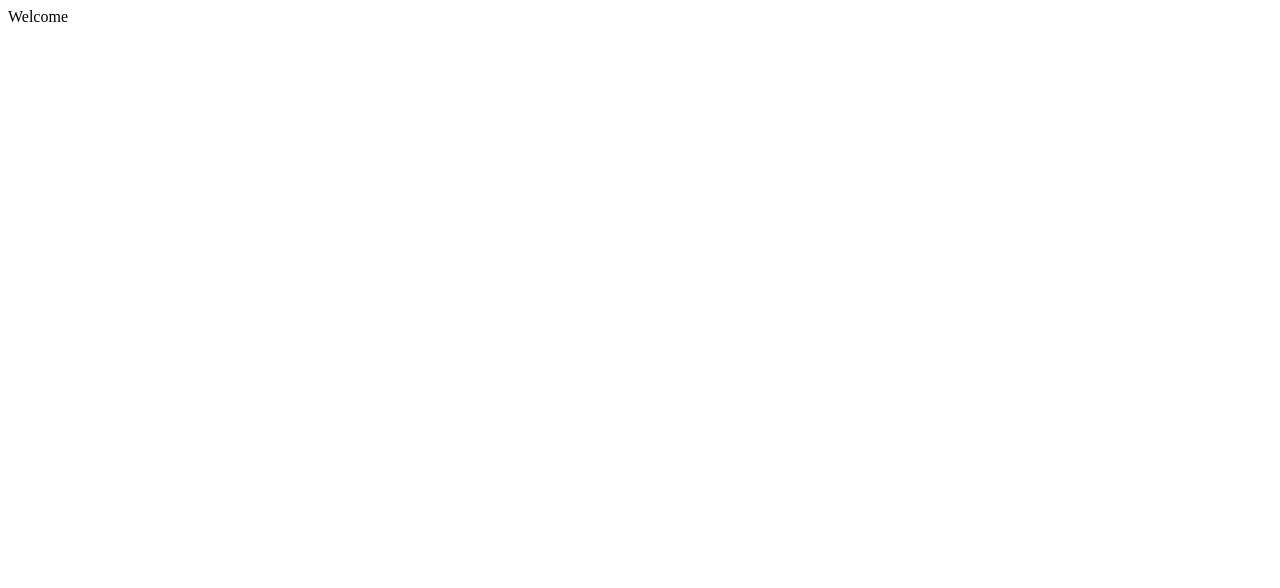
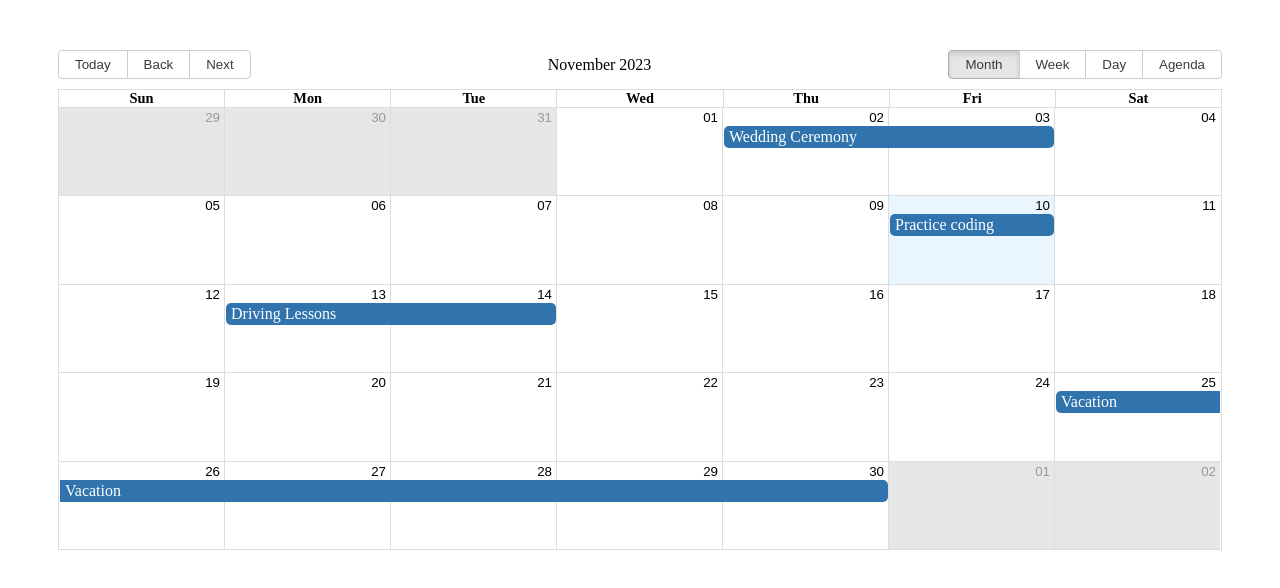
Before and after one commit to michael-ono/calendar-event-react, a React (Vite) app: page / in a window 1280 px wide. Shown: the top 588 px of the page. Built offline with nearby package versions, Linux system fonts and the light colour scheme.

Commit message:
set up events, add new pakage

```diff
--- a/package.json
+++ b/package.json
@@ -11,6 +11,7 @@
   },
   "dependencies": {
     "date-fns": "^2.30.0",
+    "moment": "^2.29.4",
     "react": "^18.2.0",
     "react-big-calendar": "^1.8.5",
     "react-datepicker": "^4.21.0",
--- a/src/App.jsx
+++ b/src/App.jsx
@@ -1,7 +1,68 @@
+import { Calendar, dateFnsLocalizer } from "react-big-calendar";
+import format from "date-fns/format";
+import parse from "date-fns/parse";
+import startOfWeek from "date-fns/startOfWeek";
+import getDay from "date-fns/getDay";
+import "react-big-calendar/lib/css/react-big-calendar.css";
+import ReactDatePicker from "react-datepicker";
+import { useState } from "react";
+import * as dateFnsLocale from "date-fns/locale/en-US";
+import "./App.css";
+
+let locale = dateFnsLocale;
+
+const locales = {
+  "en-US": locale
+}
+
+const localizer = dateFnsLocalizer({
+  format,
+  parse,
+  startOfWeek,
+  getDay,
+  locales
+})
+
+const events = [
+  {
+    title: "Wedding Ceremony",
+    allDay: true,
+    start: new Date(2023, 10, 2),
+    end: new Date(2023, 10, 4)
+  },
+  {
+    title: "Practice coding",
+    allDay: true,
+    start: new Date(2023, 10, 10),
+    end: new Date(2023, 10, 10)
+  },
+  {
+    title: "Driving Lessons",
+    // allDay: true,
+    start: new Date(2023, 10, 13),
+    end: new Date(2023, 10, 15)
+  },
+  {
+    title: "Vacation",
+    allDay: true,
+    start: new Date(2023, 10, 25),
+    end: new Date(2023, 10, 31)
+  },
+]
+
 
 const App = () => {
   return (
-    <div>Welcome</div>
+    <div className="App">
+      <Calendar
+        localizer={localizer}
+        events={events}
+        startAccessor="start"
+        endAccessor="end"
+        style={{height:500, margin: "50px"}}
+
+      />
+    </div>
   )
 }
 
```
Also changed, not shown: src/App.css (added), 1 other file (tests, documents, lock files or other folders).
